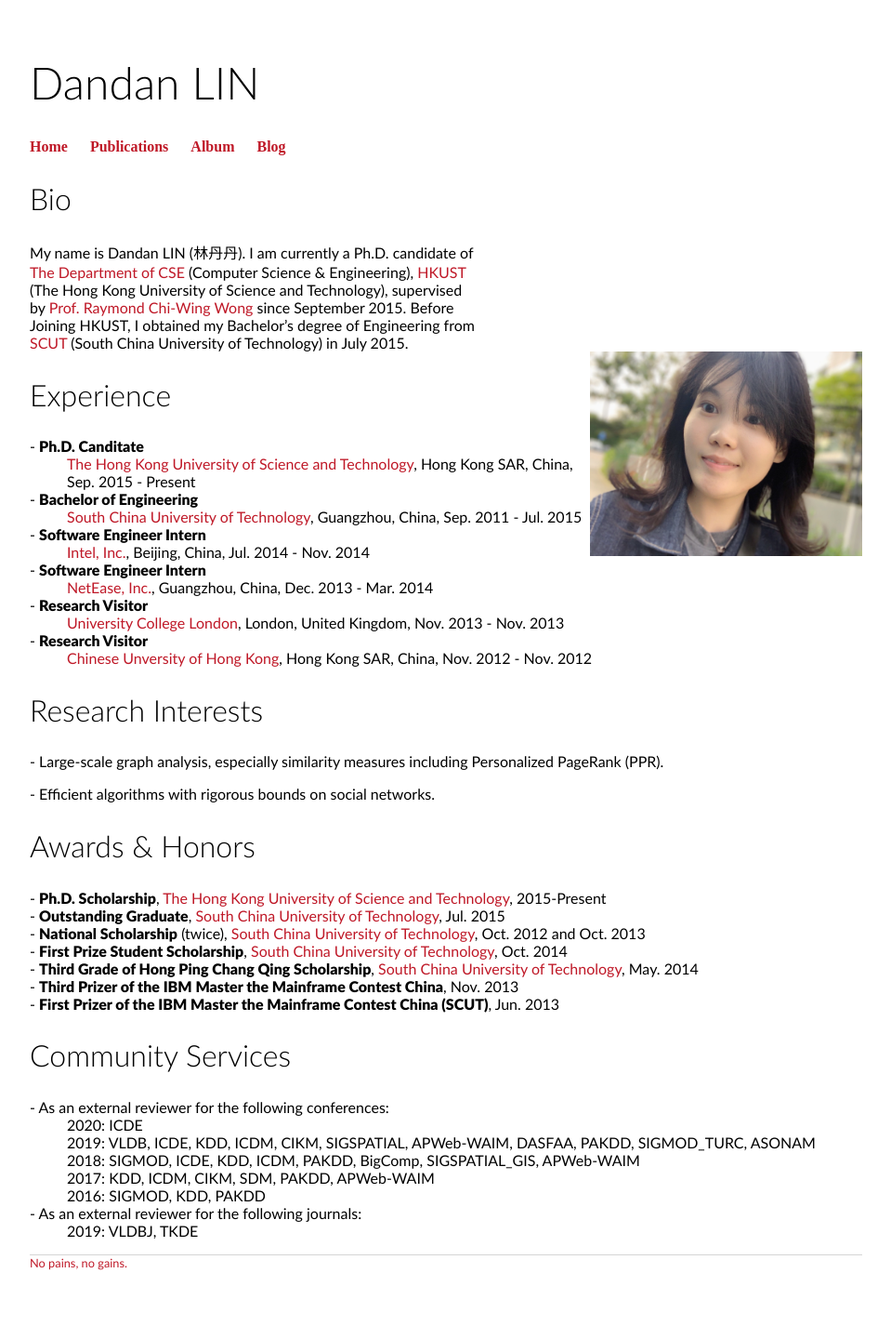
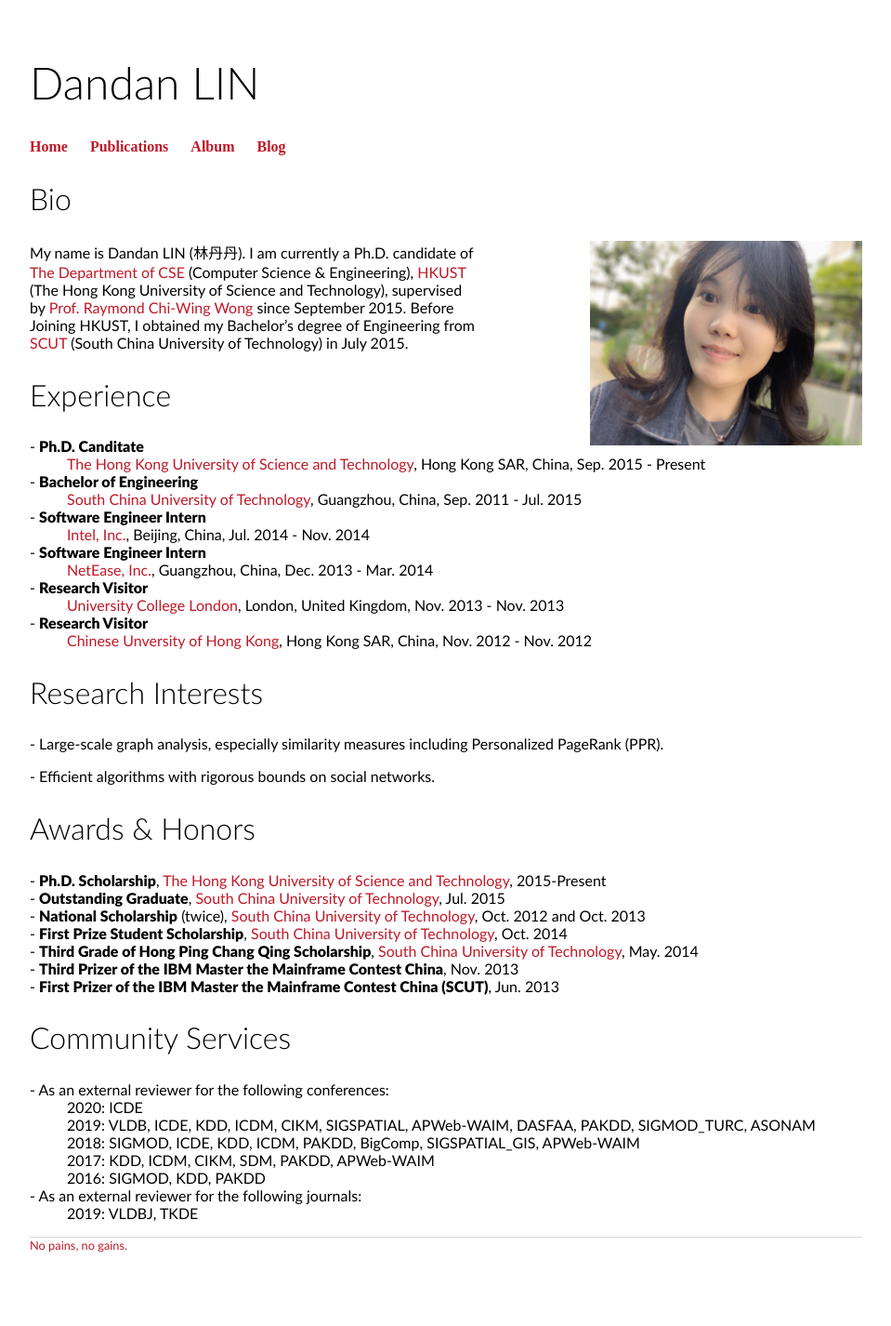
Before and after one commit to 2danlin/2danlin.github.io, a Jekyll site: the page built from index.html, in a window 1280 px wide. Shown: the whole page at 93% size, without its empty margins (160-1119 px from the left). Built offline with Jekyll 4.4.1, drawn with Linux system fonts in a browser that asks for light colours.

Commit message:
Update index.html

```diff
--- a/index.html
+++ b/index.html
@@ -4,6 +4,7 @@ title: Dandan's Homepage
 ---
 <div class="blurb">
 	<h2>Bio</h2>
+	<img src="/img/home_img.jpeg" style="height:220px;" align='right'/>
 	<div style="width:480px;margin:0px 0px 0px 0px;padding:0px 0px 0px 0px; border:0px 0px 0px 0px;">My name is Dandan LIN (林丹丹).
 		I am currently a Ph.D. candidate
 		of <a href="https://www.cse.ust.hk/">The Department of CSE</a> (Computer Science & Engineering),
@@ -12,7 +13,6 @@ title: Dandan's Homepage
 		Before Joining HKUST, I obtained my Bachelor’s degree of Engineering from <a href="https://www.scut.edu.cn/new/">SCUT</a> (South China University of Technology) in July 2015.
 
 	</div>
-	 <img src="/img/home_img.jpeg" style="height:220px;" align='right'/>
 </div><!-- /.blurb -->
 
 <div class="blurb">
```
